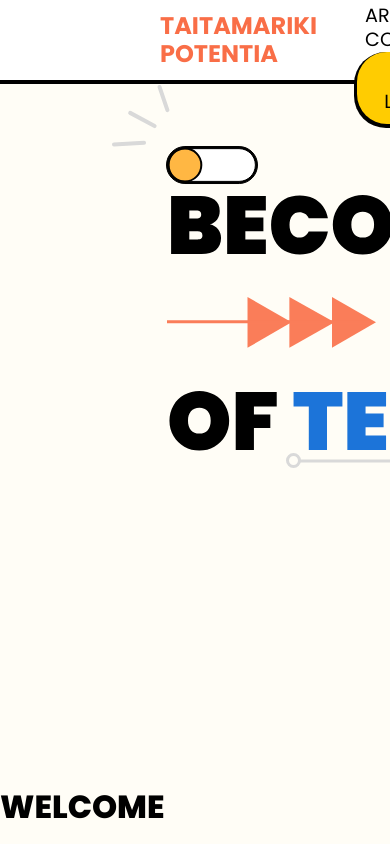
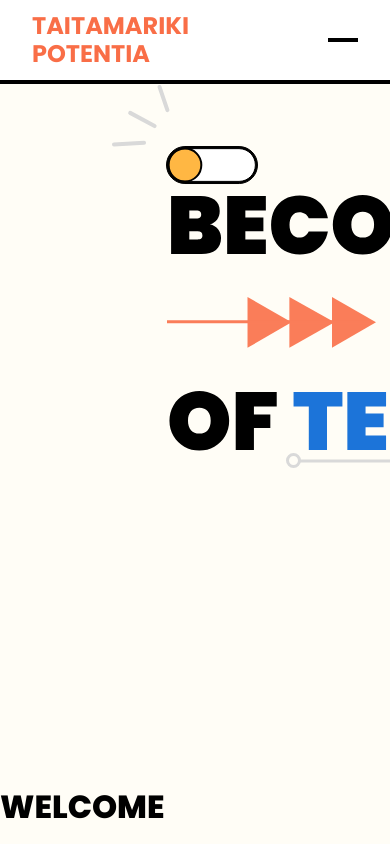
Before and after one commit to UoaWDCC/taitam-portal, a Next.js app: page / in a window 390 px wide. Shown: the top 844 px of the page. Built offline with nearby package versions, Linux system fonts and the light colour scheme; what @linaria/core would draw is missing.

Commit message:
created a button for navbar when using mobile

```diff
--- a/src/app/(components)/NavigationBar.module.css
+++ b/src/app/(components)/NavigationBar.module.css
@@ -76,3 +76,52 @@
   background-color: #f96e47;
   transform: scale(0.9);
 }
+
+@media screen and (max-width: 600px) {
+  .logoContainer {
+    margin-left: 2rem;
+  }
+
+  .linksContainer {
+    display: none;
+  }
+
+  .linksContainer.showLinks {
+    display: flex;
+    flex-direction: column;
+    position: absolute;
+    top: 5rem;
+    left: 0;
+    right: 0;
+    background-color: #f0f0f0;
+    box-shadow: 0 2px 5px rgba(0, 0, 0, 0.1);
+    padding: 1rem;
+    z-index: 999;
+  }
+
+  .navLinks {
+    margin-bottom: 1rem;
+  }
+
+  .mobileButton {
+    display: flex;
+    align-items: center;
+    cursor: pointer;
+    margin-right: 2rem;
+  }
+
+  .burgerIcon {
+    width: 30px;
+    height: 4px;
+    background-color: #000;
+    transition: transform 0.2s ease-in-out;
+  }
+
+  .showLinks .burgerIcon {
+    transform: rotate(45deg);
+  }
+
+  .mobileButton.showLinks .burgerIcon {
+    transform: rotate(225deg);
+  }
+}
--- a/src/app/(components)/NavigationBar.tsx
+++ b/src/app/(components)/NavigationBar.tsx
@@ -1,26 +1,30 @@
 "use client";
-import React from "react";
+import React, { useState } from "react";
 import styles from "./NavigationBar.module.css";
 import { usePathname } from "next/navigation";
 
 function NavigationBar() {
+  const [showLinks, setShowLinks] = useState(false);
   const pathname = usePathname();
+
+  const handleToggleLinks = () => {
+    setShowLinks(!showLinks);
+  };
+
   return (
     <main>
       <nav className={styles.navigationBar}>
-        <div className={styles["logoContainer"]}>
+        <div className={styles.logoContainer}>
           <a className={styles.taitamHome} href="/">
-            TAITAMARIKI <br></br>
+            TAITAMARIKI <br />
             POTENTIA
           </a>
         </div>
 
-        <ul className={styles["linksContainer"]}>
+        <ul className={`${styles.linksContainer} ${showLinks ? "showLinks" : ""}`}>
           <li>
             <a
-              className={
-                pathname === "/about" ? styles.active : styles.navLinks
-              }
+              className={pathname === "/about" ? styles.active : styles.navLinks}
               href="/about"
             >
               ABOUT
@@ -28,9 +32,7 @@ function NavigationBar() {
           </li>
           <li>
             <a
-              className={
-                pathname === "/events" ? styles.active : styles.navLinks
-              }
+              className={pathname === "/events" ? styles.active : styles.navLinks}
               href="/events"
             >
               EVENTS
@@ -38,9 +40,7 @@ function NavigationBar() {
           </li>
           <li>
             <a
-              className={
-                pathname === "/articles" ? styles.active : styles.navLinks
-              }
+              className={pathname === "/articles" ? styles.active : styles.navLinks}
               href="/articles"
             >
               ARTICLES
@@ -48,9 +48,7 @@ function NavigationBar() {
           </li>
           <li>
             <a
-              className={
-                pathname === "/contact" ? styles.active : styles.navLinks
-              }
+              className={pathname === "/contact" ? styles.active : styles.navLinks}
               href="/contact"
             >
               CONTACT
@@ -65,8 +63,13 @@ function NavigationBar() {
             </button>
           </a>
         </ul>
+
+        <div className={`${styles.mobileButton} ${showLinks ? "showLinks" : ""}`} onClick={handleToggleLinks}>
+          <span className={styles.burgerIcon}></span>
+        </div>
       </nav>
     </main>
   );
 }
+
 export default NavigationBar;
```
